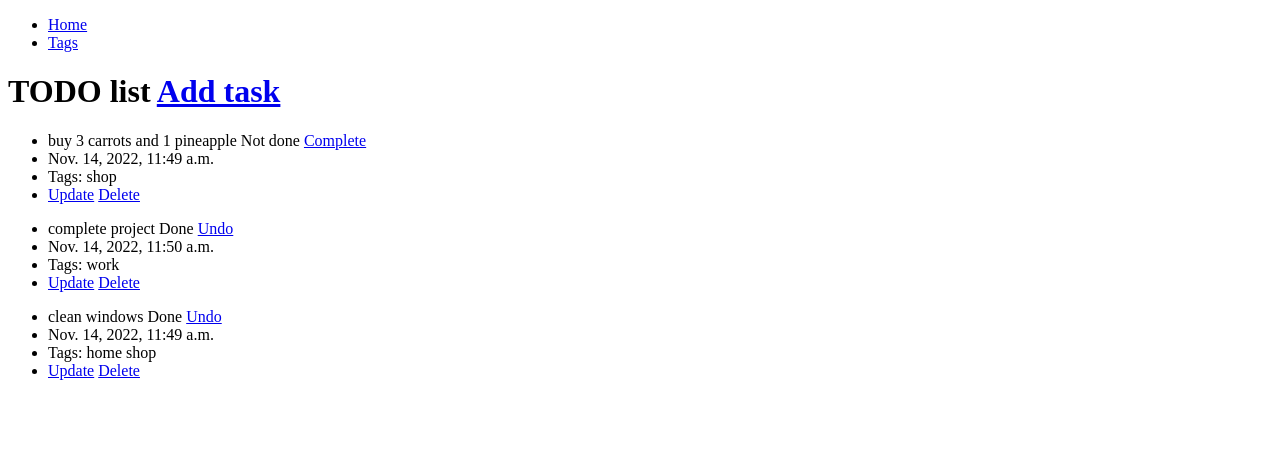
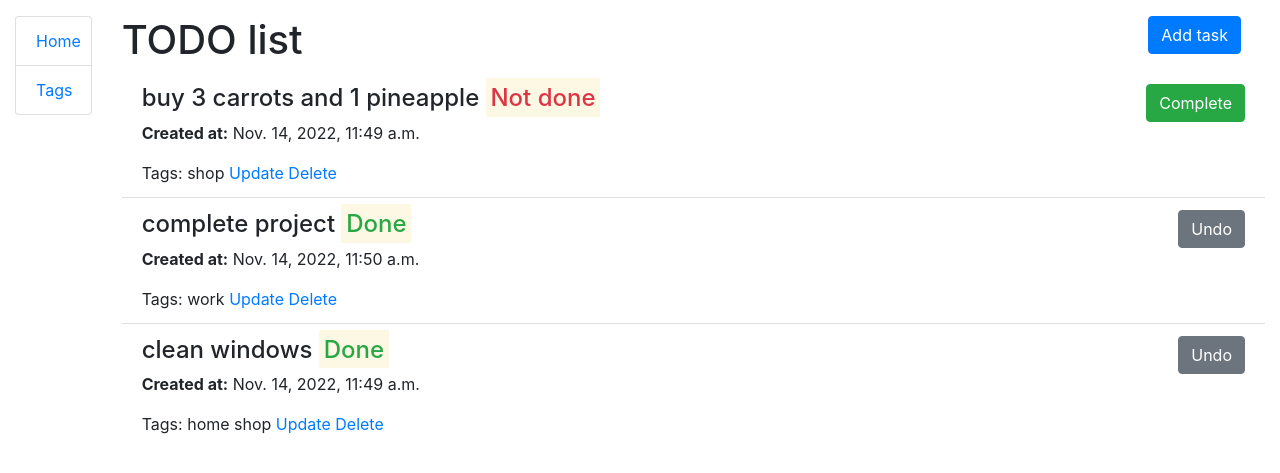
Before and after one commit to Mowka7/todo-list, a Django app: page / in a window 1280 px wide. Shown: the top 473 px of the page. Run offline with Django 4.2, Linux system fonts and the light colour scheme; data comes from the database, SQL or seed files in the repository; both versions use the stored data as it was after the commit.

Commit message:
Added style

```diff
--- /dev/null
+++ b/requirements.txt
@@ -0,0 +1,2 @@
+Django~=4.1.3
+django-crispy-forms==1.14.0
--- a/templates/base.html
+++ b/templates/base.html
@@ -1,15 +1,29 @@
 <!DOCTYPE html>
 <html lang="en">
 <head>
-  <meta charset="UTF-8">
   {% block title %}
     <title>Title</title>
   {% endblock %}
+
+  <meta charset="UTF-8">
+  <meta name="viewport" content="width=device-width, initial-scale=1">
+  <link rel="stylesheet"
+        href="https://cdn.jsdelivr.net/npm/bootstrap@4.6.2/dist/css/bootstrap.min.css"
+        integrity="sha384-xOolHFLEh07PJGoPkLv1IbcEPTNtaed2xpHsD9ESMhqIYd0nLMwNLD69Npy4HI+N"
+        crossorigin="anonymous">
 </head>
 <body>
-  {% block sidebar %}
-    {% include "includes/sidebar.html" %}
-  {% endblock %}
-  {% block content %}{% endblock %}
+  <div class="container-fluid mt-3">
+    <div class="row">
+      <div class="col-sm-1">
+        {% block sidebar %}
+          {% include "includes/sidebar.html" %}
+        {% endblock %}
+      </div>
+      <div class="col-sm-11">
+        {% block content %}{% endblock %}
+      </div>
+    </div>
+  </div>
 </body>
 </html>
--- a/templates/includes/sidebar.html
+++ b/templates/includes/sidebar.html
@@ -1,4 +1,4 @@
-<ul>
-  <li><a href="{% url 'todo:task-list' %}">Home</a></li>
-  <li><a href="{% url 'todo:tags-list' %}">Tags</a></li>
+<ul class="list-group">
+  <li class="list-group-item"><a href="{% url 'todo:task-list' %}">Home</a></li>
+  <li class="list-group-item"><a href="{% url 'todo:tags-list' %}">Tags</a></li>
 </ul>
--- a/templates/todo/tags_confirm_delete.html
+++ b/templates/todo/tags_confirm_delete.html
@@ -5,7 +5,7 @@
   <form action="" method="post">
     {% csrf_token %}
 
-    <input type="submit" value="Yes">
-    <a href="{% url 'todo:tags-list' %}">No</a>
+    <input type="submit" value="Yes" class="btn btn-danger">
+    <a href="{% url 'todo:tags-list' %}" class="btn btn-secondary">No</a>
   </form>
 {% endblock %}
--- a/templates/todo/tags_form.html
+++ b/templates/todo/tags_form.html
@@ -1,11 +1,12 @@
 {% extends "base.html" %}
+{% load crispy_forms_filters %}
 
 {% block content %}
   <h1>{{ object|yesno:"Update,Create" }} tag</h1>
   <form action="" method="post" novalidate>
     {% csrf_token %}
-    {{ form.as_p }}
+    {{ form|crispy }}
 
-    <input type="submit" value="Submit">
+    <input type="submit" value="Submit" class="btn btn-primary">
   </form>
 {% endblock %}
--- a/templates/todo/task_confirm_delete.html
+++ b/templates/todo/task_confirm_delete.html
@@ -5,7 +5,7 @@
   <form action="" method="post">
     {% csrf_token %}
 
-    <input type="submit" value="Yes">
-    <a href="{% url 'todo:task-list' %}">No</a>
+    <input type="submit" value="Yes" class="btn btn-danger">
+    <a href="{% url 'todo:task-list' %}" class="btn btn-secondary">No</a>
   </form>
 {% endblock %}
--- a/templates/todo/task_form.html
+++ b/templates/todo/task_form.html
@@ -1,11 +1,12 @@
 {% extends "base.html" %}
+{% load crispy_forms_filters %}
 
 {% block content %}
   <h1>{{ object|yesno:"Update,Create" }} task</h1>
   <form action="" method="post" novalidate>
     {% csrf_token %}
-    {{ form.as_p }}
+    {{ form|crispy }}
 
-    <input type="submit" value="Submit">
+    <input type="submit" value="Submit" class="btn btn-primary">
   </form>
 {% endblock %}
--- a/templates/todo/task_list.html
+++ b/templates/todo/task_list.html
@@ -6,32 +6,30 @@
 {% block content %}
   <h1>
     TODO list
-    <a href="{% url 'todo:task-create' %}">Add task</a>
+    <a href="{% url 'todo:task-create' %}" class="btn btn-primary mr-4" style="float: right">Add task</a>
   </h1>
+  <ul class="list-group list-group-flush">
     {% for task in task_list %}
-    <ul>
-      <li>{{ task.content }}
+      <li class="list-group-item">
+        <h4>{{ task.content }}
            {% if task.progress %}
-           Done
-           <a href="{% url 'todo:change-progress' pk=task.pk %}">Undo</a>
+             <mark class="text-success">Done</mark>
+             <a href="{% url 'todo:change-progress' pk=task.pk %}" class="btn btn-secondary" style="float: right">Undo</a>
            {% else %}
-           Not done
-           <a href="{% url 'todo:change-progress' pk=task.pk %}">Complete</a>
+             <mark class="text-danger">Not done</mark>
+             <a href="{% url 'todo:change-progress' pk=task.pk %}" class="btn btn-success" style="float: right">Complete</a>
            {% endif %}
-      </li>
-      <li>{{ task.datetime }}</li>
-      <li>
+        </h4>
+        <p><strong>Created at:</strong> {{ task.datetime }}</p>
         Tags:
           {% for tag in task.tags.all %}
             {{ tag.name }}
           {% empty %}Unknown{% endfor %}
-      </li>
-      <li>
         <a href="{% url 'todo:task-update' pk=task.pk %}">Update</a>
         <a href="{% url 'todo:task-delete' pk=task.pk %}">Delete</a>
       </li>
-    </ul>
     {% empty %}
       <h3>No tasks yet!</h3>
     {% endfor %}
+  </ul>
 {% endblock %}
--- a/todo/views.py
+++ b/todo/views.py
@@ -3,6 +3,7 @@ from django.shortcuts import render
 from django.urls import reverse_lazy
 from django.views import generic
 
+from todo.forms import TaskForm
 from todo.models import Task, Tags
 
 
@@ -12,13 +13,13 @@ class TaskListView(generic.ListView):
 
 class TaskCreateView(generic.CreateView):
     model = Task
-    fields = "__all__"
+    form_class = TaskForm
     success_url = reverse_lazy("todo:task-list")
 
 
 class TaskUpdateView(generic.UpdateView):
     model = Task
-    fields = "__all__"
+    form_class = TaskForm
     success_url = reverse_lazy("todo:task-list")
 
 
--- a/todo_list/settings.py
+++ b/todo_list/settings.py
@@ -37,6 +37,7 @@ INSTALLED_APPS = [
     'django.contrib.sessions',
     'django.contrib.messages',
     'django.contrib.staticfiles',
+    "crispy_forms",
     "todo",
 ]
 
@@ -68,6 +69,8 @@ TEMPLATES = [
         },
     },
 ]
+
+CRISPY_TEMPLATE_PACK = "bootstrap4"
 
 WSGI_APPLICATION = 'todo_list.wsgi.application'
 
```
Also changed, not shown: templates/todo/tags_list.html (+11 -9 lines), todo/forms.py (added, +14 -0 lines), db.sqlite3. Lines whose indentation alone changed are shown as unchanged.
